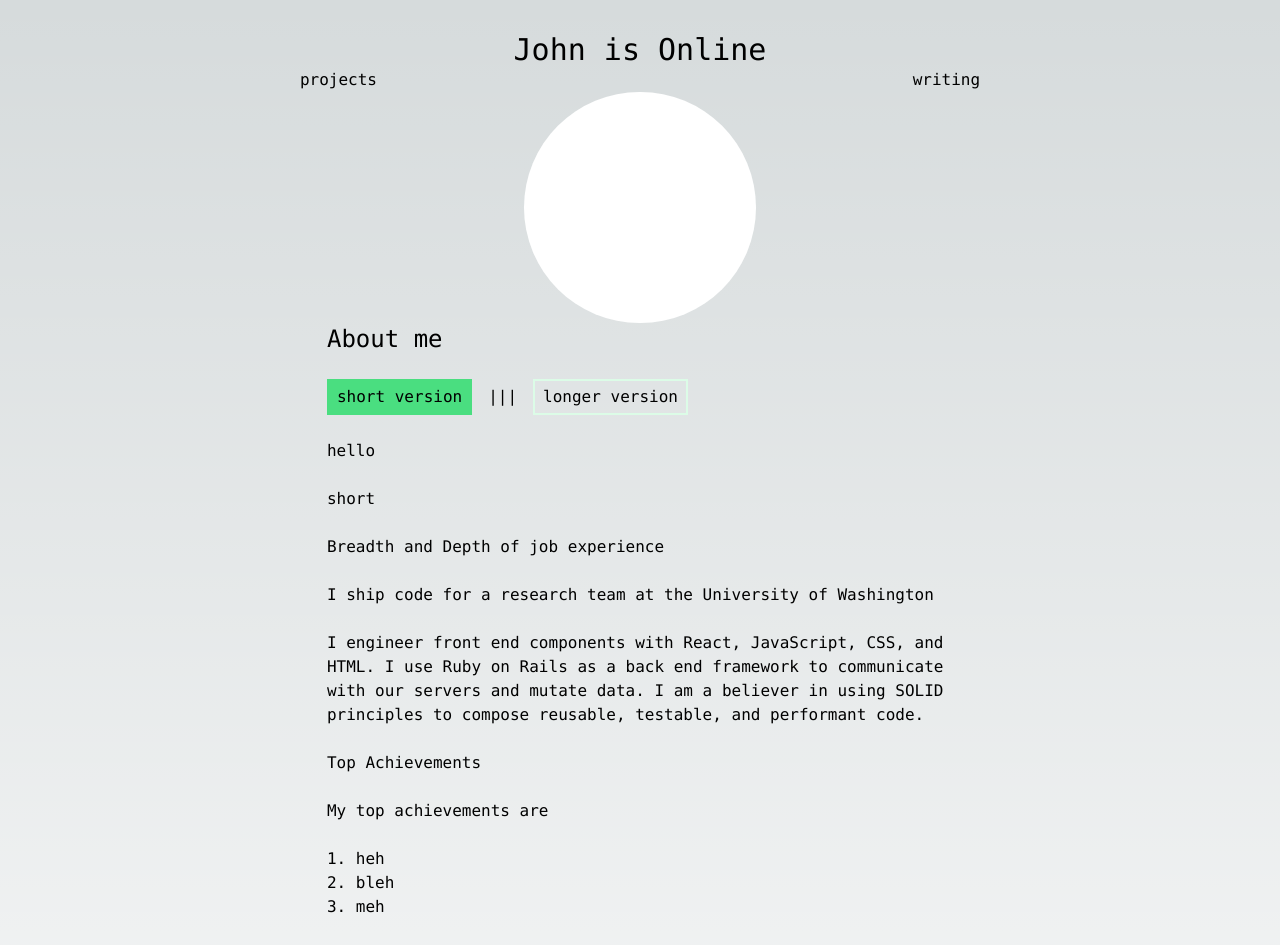
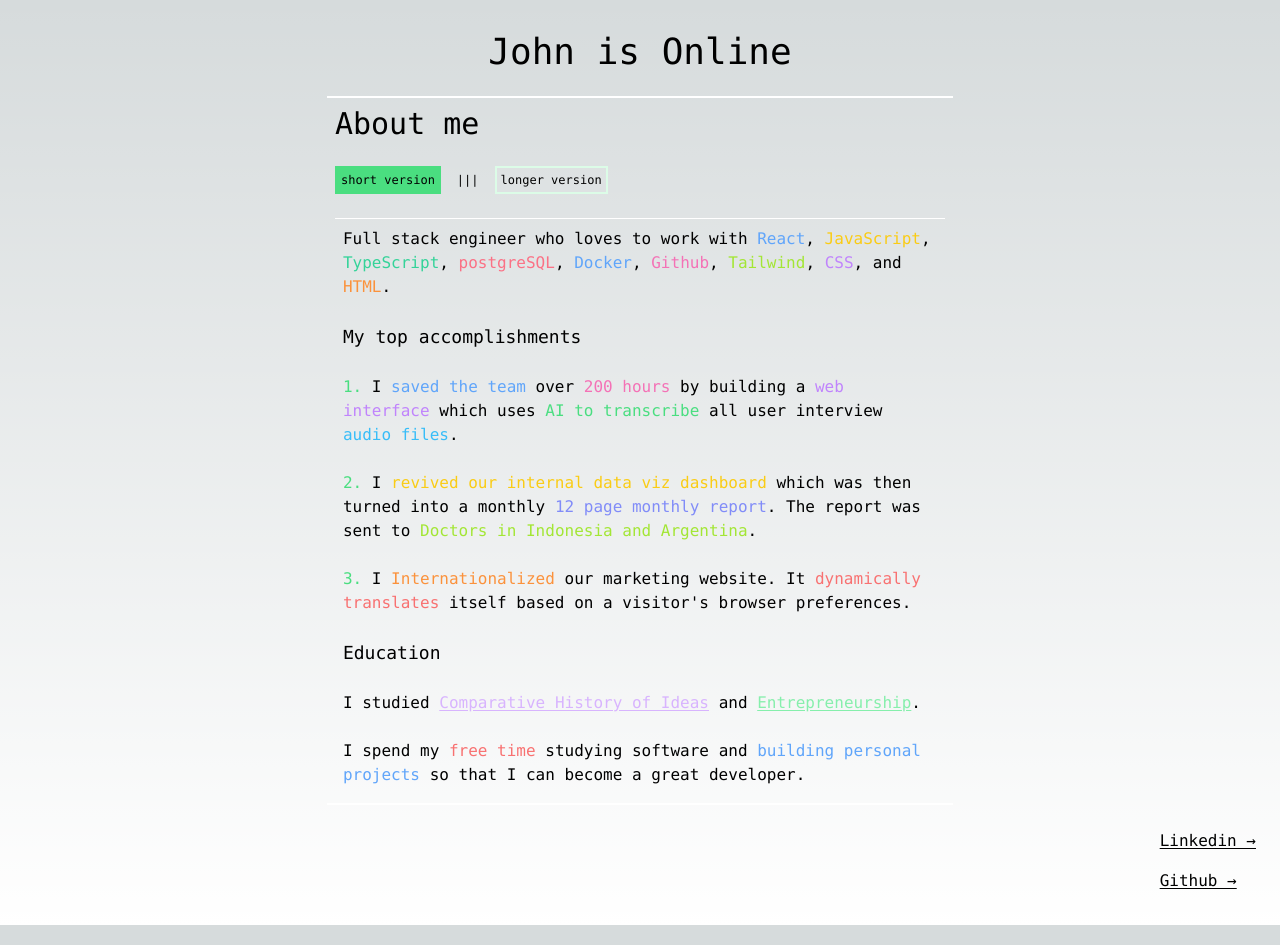
Before and after one commit to johnny2smooth/john-is-online, a Next.js app: page / in a window 1280 px wide. Shown: the top 945 px of the page. Built offline with nearby package versions, Linux system fonts and the light colour scheme.

Commit message:
ready to publish MVP

```diff
--- a/app/page.tsx
+++ b/app/page.tsx
@@ -1,48 +1,57 @@
-import Image from "next/image";
-import { Inter } from "next/font/google";
-import Link from "next/link";
-import SelectBio from "./select-bio";
+import Image from 'next/image';
+import { Inter } from 'next/font/google';
+import Link from 'next/link';
+import SelectBio from './select-bio';
 
-const inter = Inter({ subsets: ["latin"] });
+const inter = Inter({ subsets: ['latin'] });
 
 export default function Home() {
   return (
-    <main className="flex min-h-screen flex-col items-center p-8 justify-start font-mono">
+    <main className="flex min-h-screen flex-col items-center py-8 px-2 justify-start font-mono stack">
       {/* sticky nav */}
       <nav className="w-full">
-        <h1 className="text-3xl text-center">John is Online</h1>
-        <ul className="flex justify-around">
+        <h1 className="text-4xl text-center">John is Online</h1>
+        {/* <ul className="flex justify-around">
           <li>
             <Link href="/projects">projects</Link>
           </li>
           <li>
             <Link href="/writing">writing</Link>
           </li>
-        </ul>
+        </ul> */}
       </nav>
 
       {/* animate swirls */}
-      <div
+      {/* <div
         style={{
           inlineSize: "24ch",
           aspectRatio: 1,
           backgroundColor: "#fff",
           borderRadius: "50%",
         }}
-      ></div>
+      ></div> */}
 
       {/* highlight reel */}
-      <div className="max-w-prose stack">
-        <h1 className="text-2xl">About me</h1>
-        <SelectBio
-          shortBio={["hello", "short"]}
-          longBio={["longer", "longer", "longer"]}
-        />
-
-        <p>Include drawings and such</p>
+      <div className="max-w-prose border-t-2 border-b-2 border-solid border-white p-2 stack">
+        <h1 className="text-3xl">About me</h1>
+        <SelectBio />
       </div>
-      <h2>BIG SPACE</h2>
-      <div>real photos</div>
+      <div className="self-end flex flex-col gap-4 pr-4">
+        <Link
+          href="https://www.linkedin.com/in/john-b-peterson/"
+          className="underline underline-offset-2"
+        >
+          Linkedin &rarr;
+        </Link>
+        <Link
+          href="https://github.com/johnny2smooth"
+          className="underline underline-offset-2"
+        >
+          Github &rarr;
+        </Link>
+      </div>
+      {/* <h2>BIG SPACE</h2>
+      <div>real photos</div> */}
     </main>
   );
 }
--- a/app/select-bio.tsx
+++ b/app/select-bio.tsx
@@ -1,106 +1,237 @@
-"use client";
-import { useState } from "react";
+'use client';
+import { useState } from 'react';
 
-export default function SelectBio({
-  shortBio,
-  longBio,
-}: {
-  shortBio: string[];
-  longBio: string[];
-}) {
-  const [bioLength, setBioLength] = useState("short");
+export default function SelectBio() {
+  const [bioLength, setBioLength] = useState('short');
   const [opacity, setOpacity] = useState(1);
 
   return (
-    <>
-      <div className="flex items-center gap-4 transition-all duration-700">
+    <div className="stack">
+      <div className="flex items-center gap-4 transition-all duration-700 text-xs">
         <button
           id="selectShortBio"
           onClick={() => {
             setOpacity(0);
             setTimeout(() => {
-              setBioLength("short");
+              setBioLength('short');
               setOpacity(1);
             }, 100);
           }}
-          className={`transition-all duration-100 border-2 border-solid py-1 px-2 ${
-            bioLength === "short"
-              ? "border-green-400 bg-green-400 text-black"
-              : "border-green-100"
+          className={`transition-all duration-100 border-2 border-solid p-1 ${
+            bioLength === 'short'
+              ? 'border-green-400 bg-green-400 text-black'
+              : 'border-green-100'
           }`}
         >
           short version
         </button>
-        <span>|||</span>
+        <p>|||</p>
         <button
           id="selectLongBio"
           onClick={() => {
             setOpacity(0);
             setTimeout(() => {
-              setBioLength("long");
+              setBioLength('long');
               setOpacity(1);
             }, 100);
           }}
-          className={`transition-all duration-100 border-2 border-solid py-1 px-2 ${
-            bioLength === "long"
-              ? "border-green-400 bg-green-400 text-black"
-              : "border-green-100"
+          className={`transition-all duration-100 border-2 border-solid p-1 ${
+            bioLength === 'long'
+              ? 'border-green-400 bg-green-400 text-black'
+              : 'border-green-100'
           }`}
         >
           longer version
         </button>
       </div>
       <div
-        className="transition-opacity duration-300 ease-in-out stack"
+        className="transition-opacity duration-300 ease-in-out stack p-2 border-t-[1px] border-solid border-white"
         style={{ opacity: opacity }}
       >
-        {(bioLength === "short" ? shortBio : longBio).map((string, i) => (
-          <p key={i}>{string}</p>
-        ))}
-        {bioLength === "short" && (
-          <>
-            <h2>Breadth and Depth of job experience</h2>
-            <p>
-              I ship code for a research team at the University of Washington
-            </p>
-            <p>
-              I engineer front end components with React, JavaScript, CSS, and
-              HTML. I use Ruby on Rails as a back end framework to communicate
-              with our servers and mutate data. I am a believer in using SOLID
-              principles to compose reusable, testable, and performant code.
-            </p>
-            <h2>Top Achievements</h2>
-            <p>My top achievements are</p>
-            <ol>
-              <li>1. heh</li>
-              <li>2. bleh</li>
-              <li>3. meh</li>
-            </ol>
-            <h2>Educational Background</h2>
-            <p>
-              My background in Comparative History of Ideas and Entreprenuership
-              give me the framework to critically think through code composition
-              in a *blank* way. Which ways?? In fact, during my Summer in the
-              Arts and Humanities Scholarship titled{" "}
-              <em>Creating Alternate Futures</em> is what inspired me to begin
-              creating technical solutions to the problems I wanted to tackle in
-              the real world
-            </p>
-            <h2>
-              Why I am passionate about engineering and demonstrations of the
-              passion
-            </h2>
-            <p>
-              I am obsessed with coding. Not in a weird way, but in a way where
-              I am just so inspired by what I see around me. I do research about
-              what is hot and new, best practices, I listen to podcasts and
-              watch videos about software eng. Most of all, I like to build
-              stuff in my own time. I practice every day so that I can be a
-              great teammate and make an impact.
-            </p>
-          </>
-        )}
+        {bioLength === 'short' && <ShortBio />}
+        {bioLength === 'long' && <LongBio />}
       </div>
+    </div>
+  );
+}
+
+function ShortBio() {
+  return (
+    <>
+      <p>
+        Full stack engineer who loves to work with{' '}
+        <span className="text-blue-400">React</span>,{' '}
+        <span className="text-yellow-400">JavaScript</span>,{' '}
+        <span className="text-emerald-400">TypeScript</span>,{' '}
+        <span className="text-rose-400">postgreSQL</span>,{' '}
+        <span className="text-blue-400">Docker</span>,{' '}
+        <span className="text-pink-400">Github</span>,{' '}
+        <span className="text-lime-400">Tailwind</span>,{' '}
+        <span className="text-purple-400">CSS</span>, and{' '}
+        <span className="text-orange-400">HTML</span>.
+      </p>
+      <ol className="stack">
+        <h2 className="text-lg">My top accomplishments</h2>
+        <li>
+          <span className="text-green-400">1.</span> I{' '}
+          <span className="text-blue-400">saved the team</span> over{' '}
+          <span className="text-pink-400">200 hours</span> by building a{' '}
+          <span className="text-purple-400">web interface</span> which uses{' '}
+          <span className="text-green-400">AI to transcribe</span> all user
+          interview <span className="text-sky-400">audio files</span>.
+        </li>
+        <li>
+          <span className="text-green-400">2.</span> I{' '}
+          <span className="text-yellow-400">
+            revived our internal data viz dashboard
+          </span>{' '}
+          which was then turned into a monthly{' '}
+          <span className="text-indigo-400">12 page monthly report</span>. The
+          report was sent to{' '}
+          <span className="text-lime-400">
+            {' '}
+            Doctors in Indonesia and Argentina
+          </span>
+          .
+        </li>
+        <li>
+          <span className="text-green-400">3.</span> I{' '}
+          <span className="text-orange-400">Internationalized</span> our
+          marketing website. It{' '}
+          <span className="text-red-400">dynamically translates</span> itself
+          based on a visitor&apos;s browser preferences.
+        </li>
+      </ol>
+      <h2 className="text-lg">Education</h2>
+      <p>
+        I studied{' '}
+        <span className="text-purple-300">
+          <a
+            href="https://chid.washington.edu/"
+            className="underline underline-offset-2"
+          >
+            Comparative History of Ideas
+          </a>
+        </span>{' '}
+        and{' '}
+        <span className="text-green-300">
+          <a
+            href="https://foster.uw.edu/centers/buerk-ctr-entrepreneurship/undergraduate-entrepreneurship/"
+            className="underline underline-offset-2"
+          >
+            Entrepreneurship
+          </a>
+        </span>
+        .{' '}
+      </p>
+      <p>
+        I spend my <span className="text-red-400">free time</span> studying
+        software and{' '}
+        <span className="text-blue-400">building personal projects</span> so
+        that I can become a great developer.
+      </p>
     </>
   );
 }
+
+function LongBio() {
+  return (
+    <>
+      <p>
+        Currently shipping code for a research team at the University of
+        Washington. I engineer front end components with{' '}
+        <span className="text-blue-400">React</span>,{' '}
+        <span className="text-yellow-400">JavaScript</span>,{' '}
+        <span className="text-purple-400">CSS</span>, and{' '}
+        <span className="text-orange-400">HTML</span>. I use{' '}
+        <span className="text-red-400">Ruby on Rails</span> as a back end
+        framework to communicate with our servers and mutate data. I am a
+        believer in using{' '}
+        <span className="text-green-400">SOLID principles</span> to compose
+        reusable, testable, and performant code.
+      </p>
+      <ol className="stack">
+        <h2 className="text-lg">My top accomplishments</h2>
+        <li>
+          <span className="text-green-400">1.</span> I{' '}
+          <span className="text-blue-400">saved the team</span> over{' '}
+          <span className="text-pink-400">200 hours</span> by building a{' '}
+          <span className="text-purple-400">web interface</span> which uses{' '}
+          <span className="text-green-400">AI to transcribe</span> all user
+          interview <span className="text-sky-400">audio files</span>.
+        </li>
+        <li>
+          <span className="text-green-400">2.</span> I{' '}
+          <span className="text-yellow-400">
+            revived our internal data viz dashboard
+          </span>{' '}
+          which was then turned into a monthly{' '}
+          <span className="text-indigo-400">12 page monthly report</span>. The
+          report was sent to{' '}
+          <span className="text-lime-400">
+            {' '}
+            Doctors in Indonesia and Argentina
+          </span>
+          .
+        </li>
+        <li>
+          <span className="text-green-400">3.</span> I{' '}
+          <span className="text-orange-400">Internationalized</span> our
+          marketing website. It{' '}
+          <span className="text-red-400">dynamically translates</span> itself
+          based on a visitor&apos;s browser preferences.
+        </li>
+      </ol>
+      <h2 className="text-lg">Education</h2>
+      <p>
+        My background in{' '}
+        <span className="text-purple-300">
+          <a
+            href="https://chid.washington.edu/"
+            className="underline underline-offset-2"
+          >
+            Comparative History of Ideas
+          </a>
+        </span>{' '}
+        and{' '}
+        <span className="text-green-300">
+          <a
+            href="https://foster.uw.edu/centers/buerk-ctr-entrepreneurship/undergraduate-entrepreneurship/"
+            className="underline underline-offset-2"
+          >
+            Entrepreneurship
+          </a>
+        </span>{' '}
+        gives me the framework to critically think through problem solving &
+        code composition with an interdisciplinary lense. In fact, my Summer in
+        the Arts and Humanities Scholarship, entitled{' '}
+        <span className="text-pink-400">
+          <a
+            href="https://www.washington.edu/undergradresearch/research-opportunities/summer/siah/archive/2019-siah/"
+            className="underline underline-offset-2"
+          >
+            <em>Creating Alternate Worlds</em>
+          </a>
+        </span>
+        , is what inspired me to begin creating technical solutions to the
+        problems that I wanted to tackle in the real world. I was shown the
+        possibilities what a programmer can create, and I was hooked.
+      </p>
+      <p>
+        I am <span className="text-emerald-400">obsessed</span> with coding. Not
+        in a weird way... but I am VERY inspired by what I see around me. I
+        research new technologies and frameworks like Next.js and Solid.js,
+        investigate tried-and-true best practices taught by Uncle Bob, practice
+        my problem solving skills every day on{' '}
+        <a
+          href="https://exercism.org/profiles/johnny2smooth"
+          className="underline underline-offset-2 text-violet-400"
+        >
+          Exercism
+        </a>
+        . Most of all, I like to build stuff in my own time. I practice every
+        day so that I can be a great teammate and make an impact.
+      </p>
+    </>
+  );
+}
```
